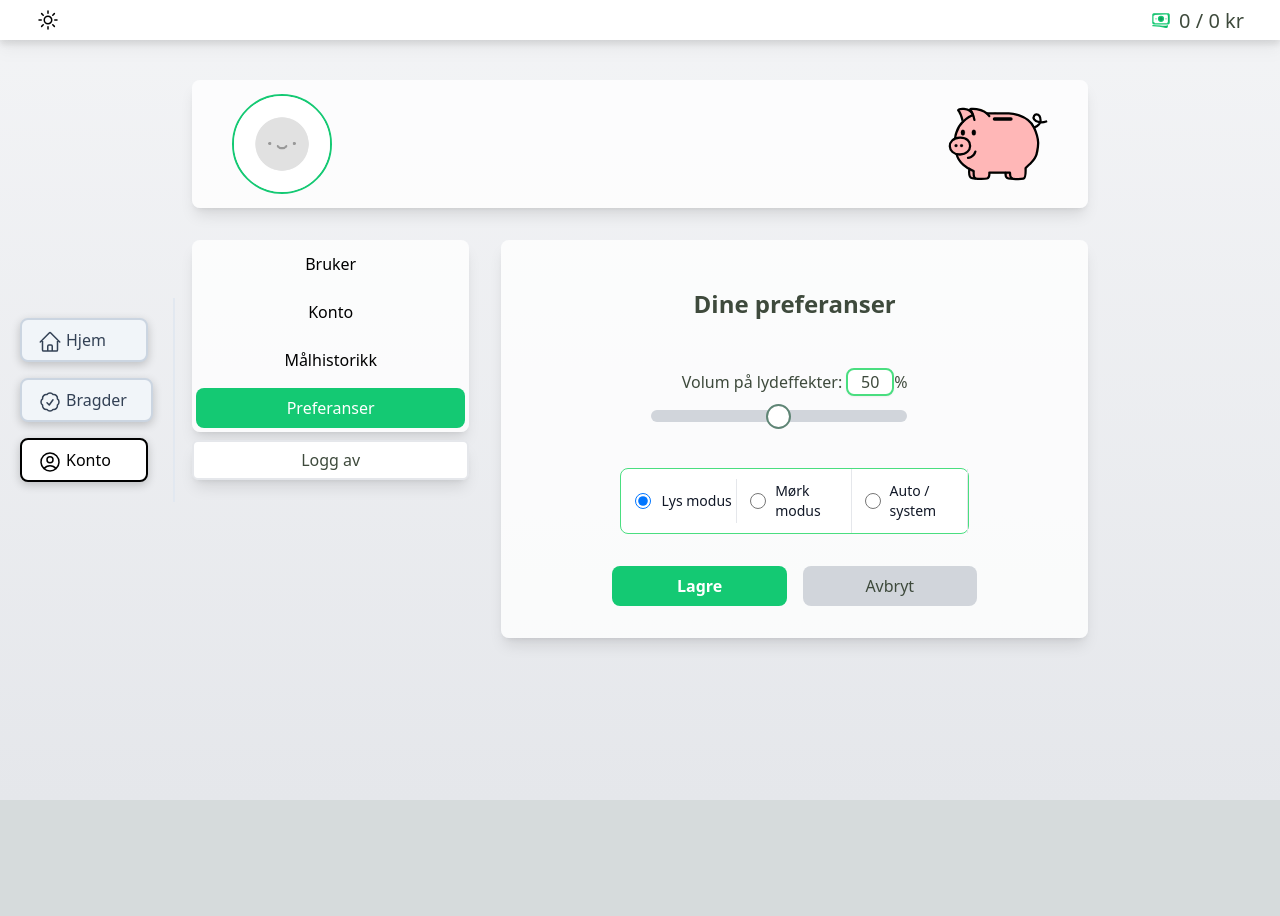
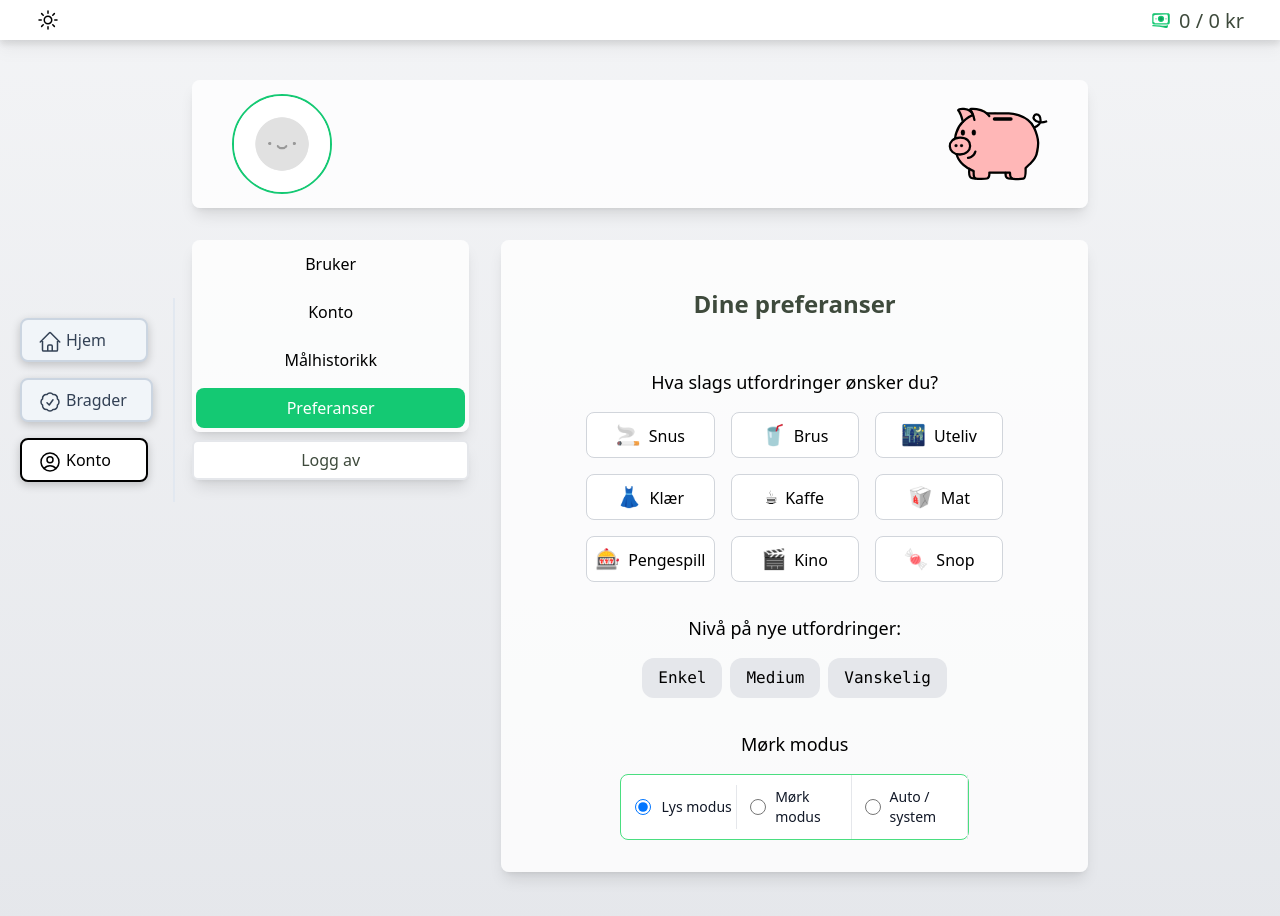
Before and after one commit to emilaastrom/Systemutvikling2-Frontend, a Next.js app: page /profile in a window 1280 px wide. Both pictures are taken after a click on the button "Preferanser". Shown: the top 916 px of the page. Before the commit the page ends 800 px from the top, so only its background shows below. Built offline with nearby package versions, Linux system fonts and the light colour scheme; no server answers.

Commit message:
profile: Adjusted to new version CustomizeExperience + formatting of code

```diff
--- a/src/app/profile/page.tsx
+++ b/src/app/profile/page.tsx
@@ -138,7 +138,10 @@ const Home: React.FC = () => {
                 setSelectedChallenges([...fetched.data.options]);
                 setInitialChallenges([...fetched.data.options]);
             } else {
-        console.warn("No challenges found in user data", fetched.data.options);
+                console.warn(
+                    "No challenges found in user data",
+                    fetched.data.options
+                );
             }
         } catch (error) {
             console.error("Error fetching data from API: ", error);
@@ -157,7 +160,10 @@ const Home: React.FC = () => {
             return acc;
         }, {});
 
-    if (Object.keys(freqCounterA).length !== Object.keys(freqCounterB).length)
+        if (
+            Object.keys(freqCounterA).length !==
+            Object.keys(freqCounterB).length
+        )
             return false;
 
         for (const key in freqCounterA) {
@@ -204,7 +210,9 @@ const Home: React.FC = () => {
         } else {
             // Check if any fields have been updated, if so adding them to the updates object
             let updates: Partial<UserData> = {};
-      if (username !== initialUsername) updates.username = username;
+            if (username !== initialUsername) {
+                updates.username = username;
+            }
             if (firstName !== initialFirstName) updates.firstName = firstName;
             if (lastName !== initialLastName) updates.lastName = lastName;
             if (email !== initialEmail) updates.email = email;
@@ -248,7 +256,9 @@ const Home: React.FC = () => {
                 setPhone(value);
                 break;
             default:
-        console.warn(`Unknown field updated: ${name}, with value: ${value}`);
+                console.warn(
+                    `Unknown field updated: ${name}, with value: ${value}`
+                );
                 break;
         }
     };
@@ -301,14 +311,7 @@ const Home: React.FC = () => {
                             onChange={handleChange}
                             aria-label="Inndatafelt for telefonnummer"
                         />
-            <span className="mt-16 px-2 w-full">
-              <CustomizeExperience
-                selectedDifficulty={`${difficultyLevel}`}
-                setSelectedDifficulty={handleDifficultyChange}
-                selectedChallenges={selectedChallenges}
-                setSelectedChallenges={handleChallengesChange}
-              />
-            </span>
+
                         <button
                             onClick={updateUserButton}
                             className="bg-primary-light font-bold text-xl hover:bg-primary-dark dark:bg-primary-dark mt-8 text-white rounded-lg p-2 border-primary-dark md:w-1/3 w-2/3"
@@ -340,6 +343,9 @@ const Home: React.FC = () => {
             case "Maalhistorikk":
                 return <GoalHistory />;
             case "Preferanser":
+                if (!selectedChallenges) {
+                    FetchUser();
+                }
                 return (
                     <div className="ml-8 m-8 w-fill dark:bg-slate-600 mt-12">
                         <div className="font-semibold text-center text-2xl mt-5 mx-5 dark:text-white">
@@ -347,22 +353,35 @@ const Home: React.FC = () => {
                         </div>
                         <div className="flex flex-col items-center justify-center">
                             <div className="pt-12">
-                <VolumeSlider />
+                                <CustomizeExperience
+                                    selectedDifficulty={`${difficultyLevel}`}
+                                    setSelectedDifficulty={
+                                        handleDifficultyChange
+                                    }
+                                    selectedChallenges={selectedChallenges}
+                                    setSelectedChallenges={
+                                        undefined
+                                    }
+                                />
                             </div>
 
-              <div id="darkModeToggle" className="w-2/3 md:w-fill mt-8">
+                            <div className="text-lg text-black pt-8 dark:text-white">Mørk modus</div>
+                            <div
+                                id="darkModeToggle"
+                                className="w-2/3 md:w-fill mt-4"
+                            >
                                 <DarkModeToggle />
                             </div>
                         </div>
 
-            <div className="flex items-center justify-center space-x-4 pt-8">
+                        {/* <div className="flex items-center justify-center space-x-4 pt-8">
                             <button className="bg-primary-light hover:bg-primary-dark dark:bg-green-700 dark:hover:bg-primary-light text-white font-semibold rounded-lg p-2 border-primary-dark w-1/3">
                                 Lagre
                             </button>
                             <button className="bg-gray-300 hover:bg-gray-400 dark:bg-gray-700 dark:hover:bg-gray-800 dark:text-white text-dark rounded-lg p-2 border-gray-400 w-1/3">
                                 Avbryt
                             </button>
-            </div>
+                        </div> */}
                     </div>
                 );
             default:
```
Lines whose indentation alone changed are shown as unchanged.
